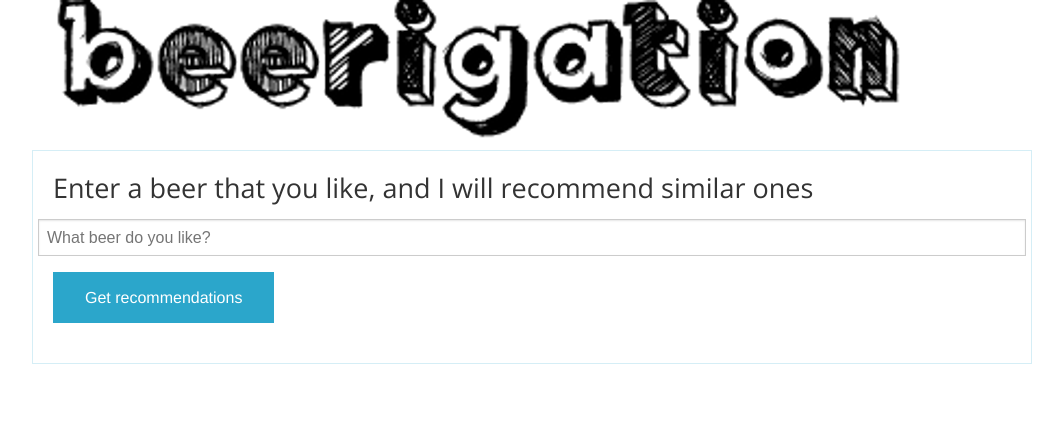
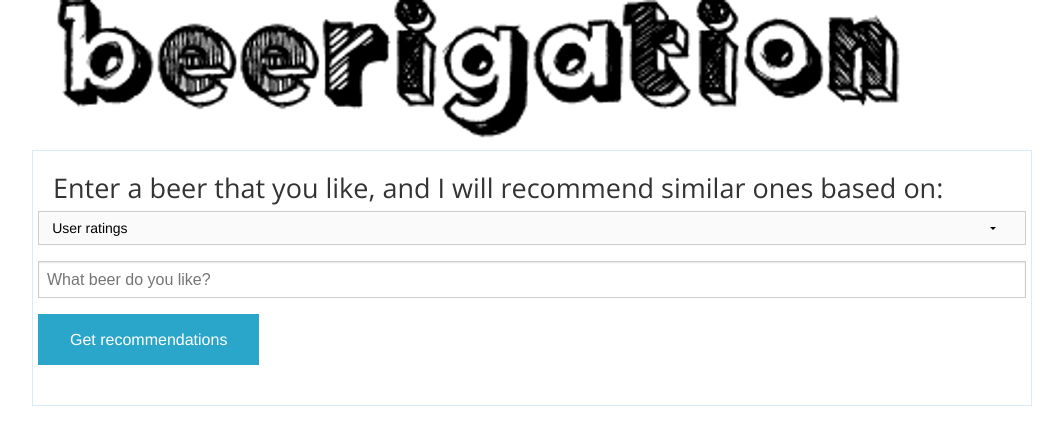
Before and after one commit to sagnew/Beerigation, a Flask app: page / in a window 1280 px wide. Shown: the top 445 px of the page, without its empty margins (108-1171 px from the left). Run offline with Flask 2, Linux system fonts and the light colour scheme; some libraries are stand-ins or nearby versions.

Commit message:
Added an option(drop down menu) to choose query type

```diff
--- a/templates/index.html
+++ b/templates/index.html
@@ -35,14 +35,20 @@
                     <div class="panel callout large-12 columns">
 
                         <form method="POST" action="/recommend">
-                            <h3> Enter a beer that you like, and I will recommend similar ones </h3>
+                            <h3> Enter a beer that you like, and I will recommend similar ones based on: </h3>
+
                             <div class="row prompt">
+                                <select name="querytype" id="querytype" class="large-12 columns">
+                                    <option value="0">User ratings</option>
+                                    <option value="1">Beer type</option>
+                                    <option value="2">Brewery</option>
+                                </select>
                                 <div class="ui-widget">
                                     <label for="beer"></label>
-                                    <input type="text" name="beer" id="beer" placeholder="What beer do you like?">
+                                    <input type="text" name="beer" id="beer" class="large-12 columns" placeholder="What beer do you like?">
                                 </div>
+                                <button type='submit' class='button'>Get recommendations</button>
                             </div>
-                            <button type='submit' class='button'>Get recommendations</button>
                         </form>
 
                     </div>
```
Also changed, not shown: templates/results.html (+8 -3 lines).
